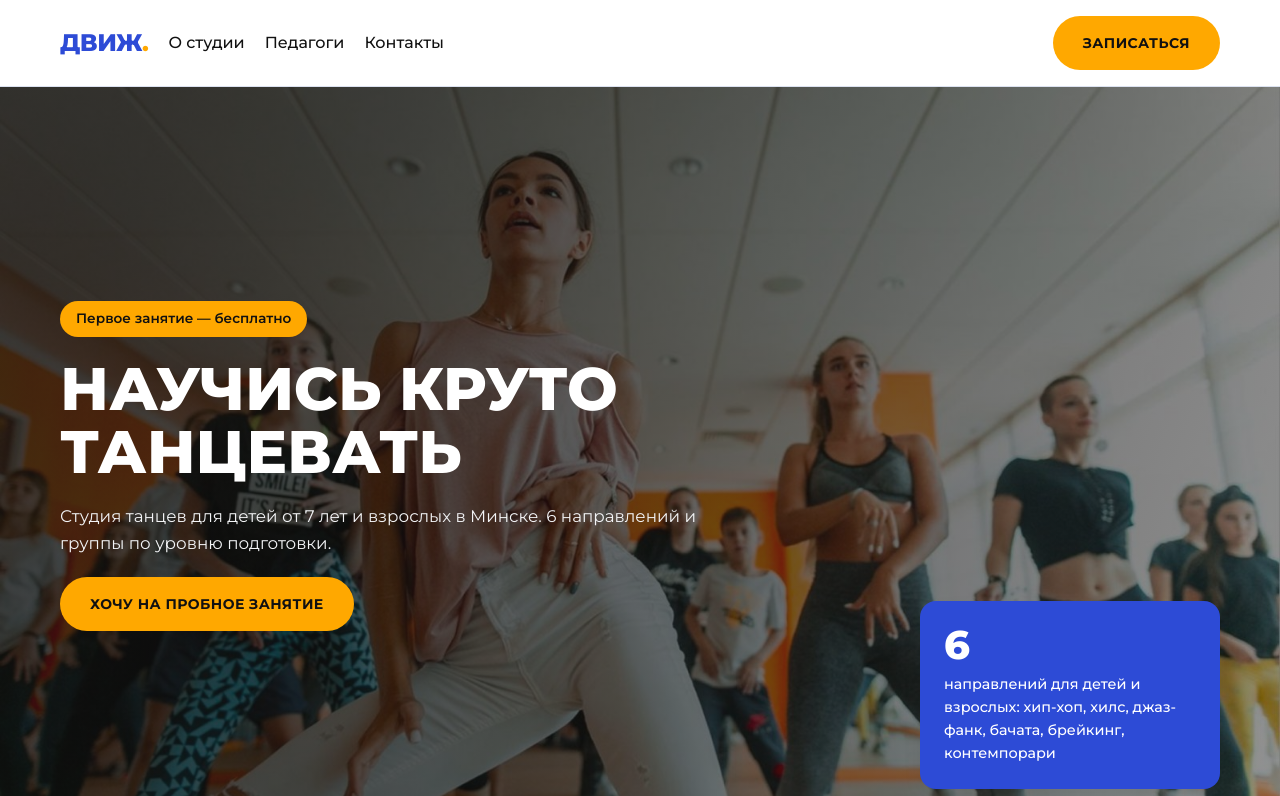
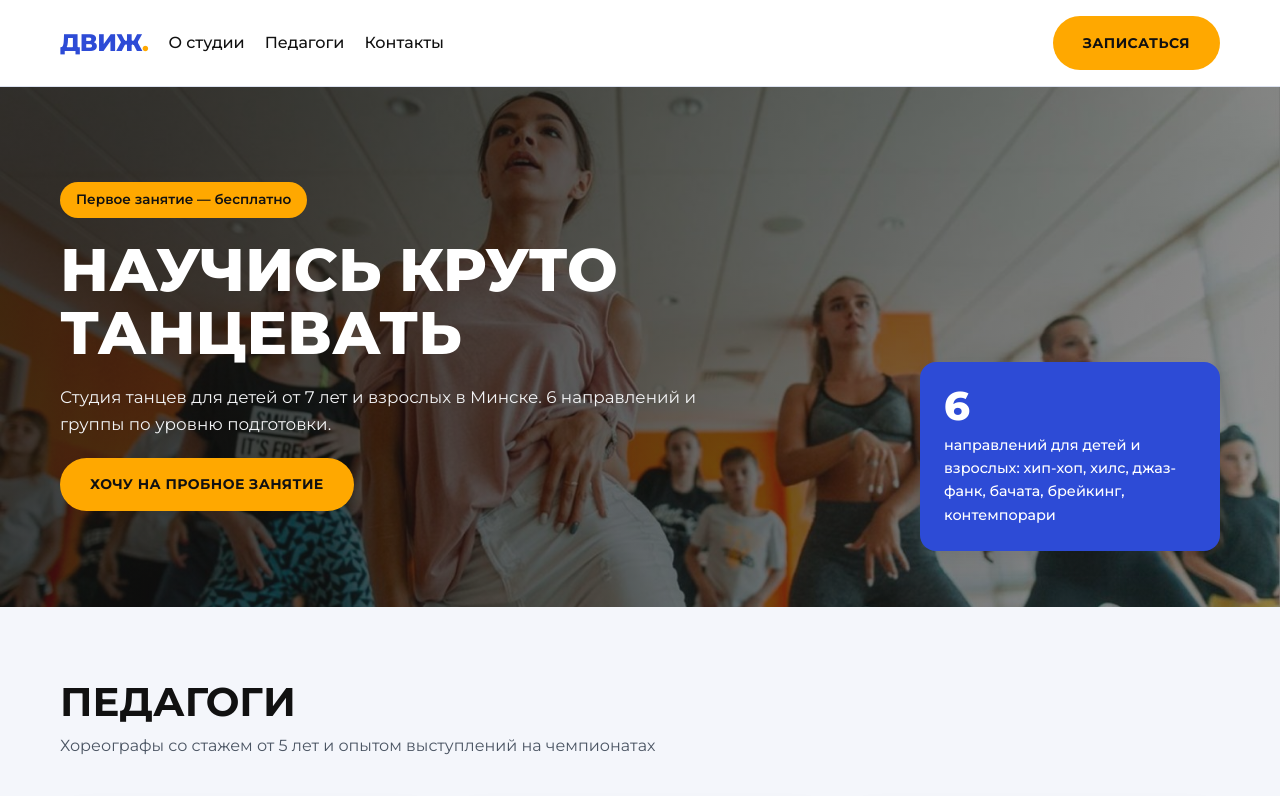
Before and after one commit to fufaev/css_lesson_11, a plain HTML site: page Кузнецов_Артём_ППОИС2609/index.html in a window 1280 px wide. Shown: the top 796 px of the page. Drawn offline with Linux system fonts and the light colour scheme.

Commit message:
Исправлена высота фонового изображения в секции Hero

```diff
--- a/Кузнецов_Артём_ППОИС2609/css/style.css
+++ b/Кузнецов_Артём_ППОИС2609/css/style.css
@@ -245,14 +245,17 @@ button:focus-visible {
 }
 
 .hero__media {
+  min-height: 0;
   overflow: hidden;
   background-color: var(--color-dark);
 }
 
 .hero__img {
   width: 100%;
-  height: 100%;
+  height: 0;
+  min-height: 100%;
   object-fit: cover;
+  object-position: center 25%;
 }
 
 .hero__overlay {
```
